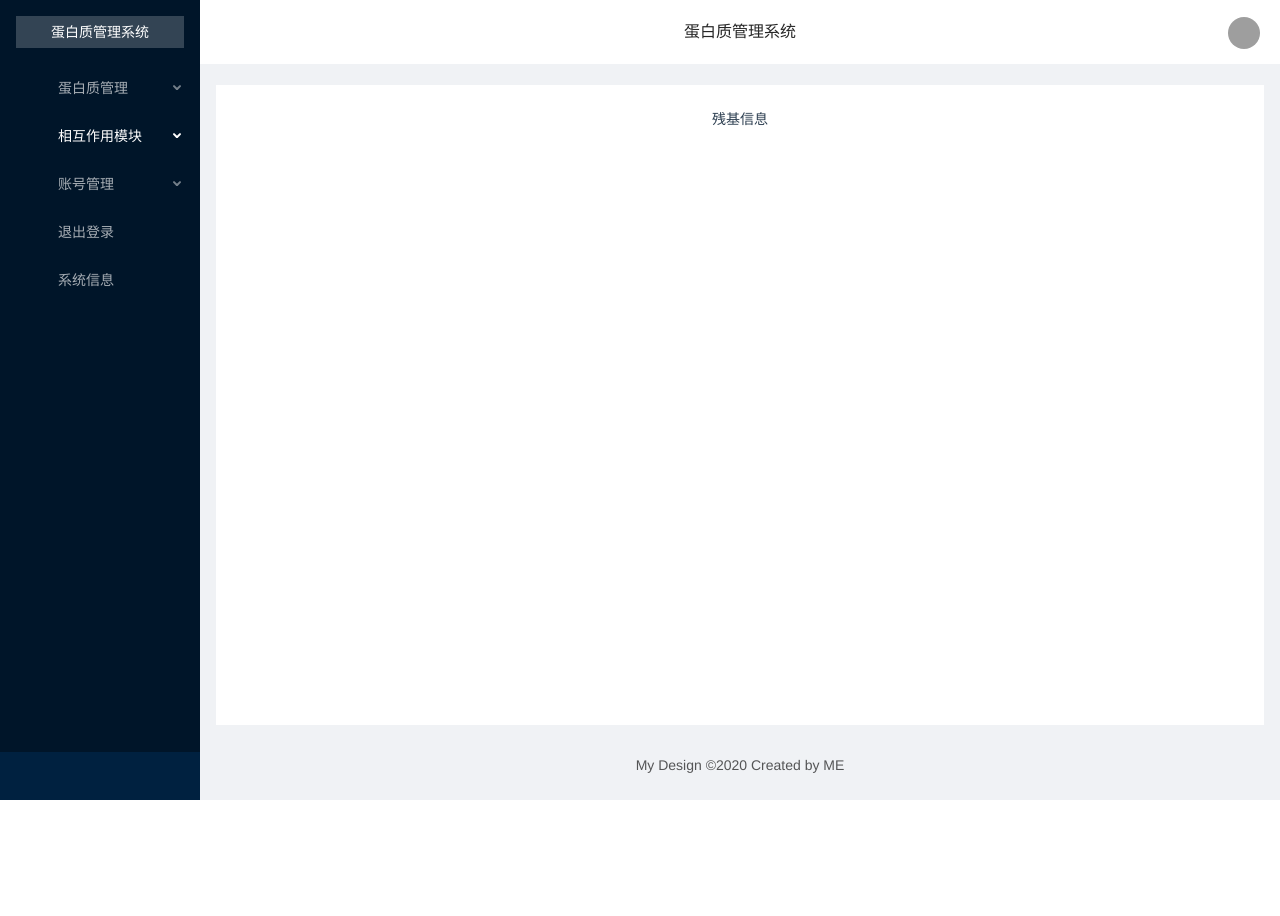
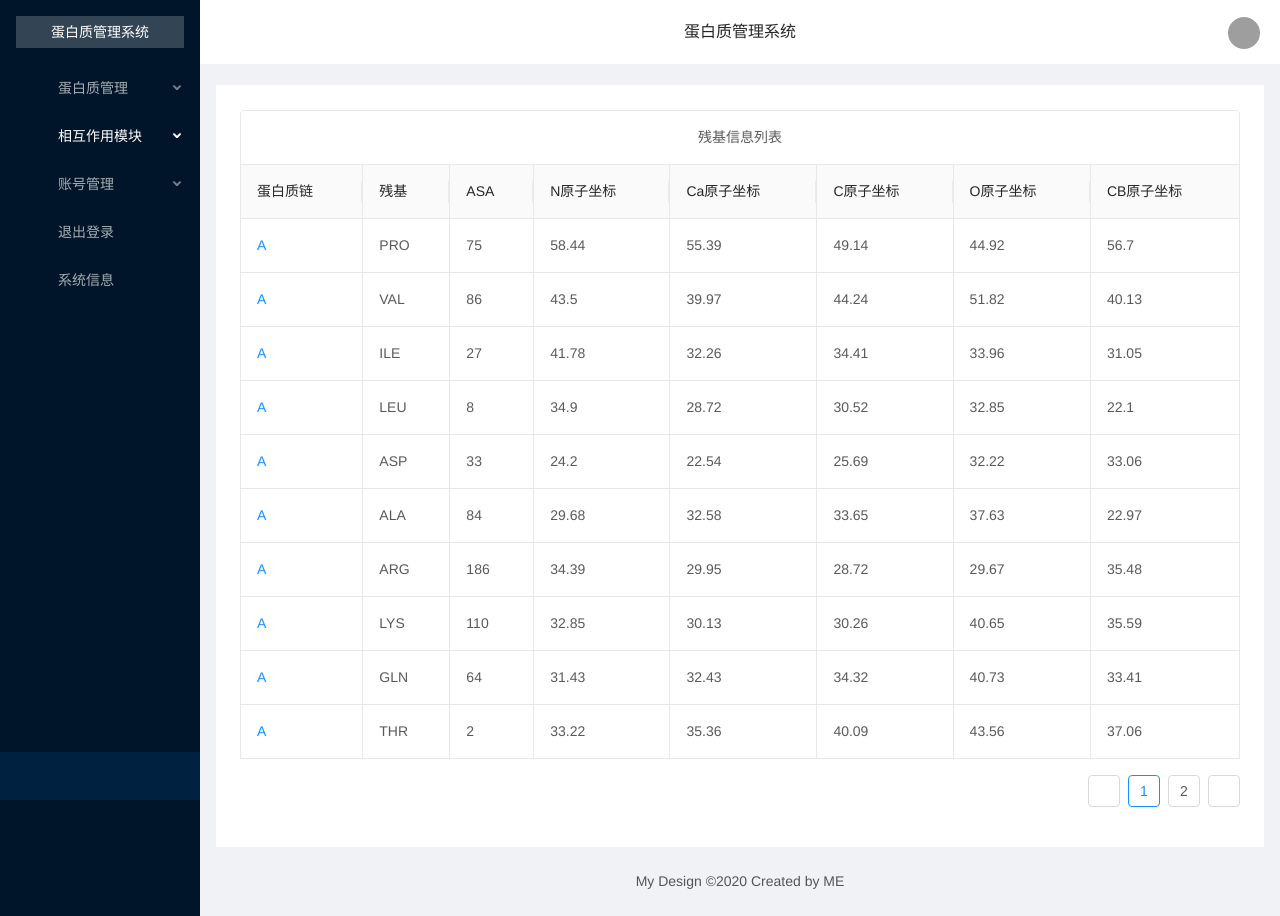
Before and after one commit to Forkeep/Protein-Manage, a Vue app: page /interact/protein-chain in a window 1280 px wide. Before the commit the page ends 800 px from the top, so only its background shows below. Built offline with nearby package versions, Linux system fonts and the light colour scheme; sample sign-in values are in the browser's storage; grey boxes are pictures that could not be loaded.

Commit message:
残基展示功能

```diff
--- a/src/router/index.js
+++ b/src/router/index.js
@@ -45,6 +45,10 @@ const routes = [
     component: () =>
       import(/* webpackChunkName: "interact" */ "../views/Interact/index"),
     children: [
+      {
+        path: "/interact",
+        redirect: "/interact/protein-chain"
+      },
       {
         path: "/interact/protein-chain",
         name: "protein_chain",
@@ -98,6 +102,10 @@ const routes = [
       import(/* webpackChunkName: "user" */ "../views/UserManage/index"),
     children: [
       {
+        path: "/user-manage",
+        redirect: "/user-manage/change-pwd"
+      },
+      {
         path: "/user-manage/change-pwd",
         name: "change-pwd",
         component: () =>
--- a/src/views/Interact/ResiduesItem.vue
+++ b/src/views/Interact/ResiduesItem.vue
@@ -1,11 +1,108 @@
 <template>
   <div>
-    残基信息
+    <a-table :columns="columns" :dataSource="data" bordered>
+      <template slot="name" slot-scope="text">
+        <a>{{ text }}</a>
+      </template>
+      <template slot="title">
+        残基信息列表
+      </template>
+    </a-table>
   </div>
 </template>
 
 <script>
-export default {};
+const columns = [
+  {
+    title: "蛋白质链",
+    dataIndex: "chain",
+    scopedSlots: { customRender: "name" }
+  },
+  {
+    title: "残基",
+    dataIndex: "residues"
+  },
+  {
+    title: "ASA",
+    dataIndex: "asa",
+    scopedSlots: { customRender: "action" }
+  },
+  {
+    title: "N原子坐标",
+    dataIndex: "np",
+    scopedSlots: { customRender: "action" }
+  },
+  {
+    title: "Ca原子坐标",
+    dataIndex: "cap",
+    scopedSlots: { customRender: "action" }
+  },
+  {
+    title: "C原子坐标",
+    dataIndex: "cp",
+    scopedSlots: { customRender: "action" }
+  },
+  {
+    title: "O原子坐标",
+    dataIndex: "op",
+    scopedSlots: { customRender: "action" }
+  },
+  {
+    title: "CB原子坐标",
+    dataIndex: "cbp",
+    scopedSlots: { customRender: "action" }
+  }
+];
+
+export default {
+  data() {
+    return {
+      data: [],
+      columns,
+      residuesList: []
+    };
+  },
+  mounted() {
+    this.residuesList = JSON.parse(
+      window.localStorage.getItem("residuesItem") ||
+        "[\n" +
+          '["A","PRO","75","58.44","55.39","49.14","44.92","56.7"],\n' +
+          '["A","VAL","86","43.5","39.97","44.24","51.82","40.13"],\n' +
+          '["A","ILE","27","41.78","32.26","34.41","33.96","31.05"],\n' +
+          '["A","LEU","8","34.9","28.72","30.52","32.85","22.1"],\n' +
+          '["A","ASP","33","24.2","22.54","25.69","32.22","33.06"],\n' +
+          '["A","ALA","84","29.68","32.58","33.65","37.63","22.97"],\n' +
+          '["A","ARG","186","34.39","29.95","28.72","29.67","35.48"],\n' +
+          '["A","LYS","110","32.85","30.13","30.26","40.65","35.59"],\n' +
+          '["A","GLN","64","31.43","32.43","34.32","40.73","33.41"],\n' +
+          '["A","THR","2","33.22","35.36","40.09","43.56","37.06"],\n' +
+          '["B","PRO","70","60.87","59.77","54.76","50.87","62.21"],\n' +
+          '["B","VAL","93","51.25","46.46","51.81","57.94","47.17"],\n' +
+          '["B","ILE","27","47.45","39.76","42.91","43.72","35.84"],\n' +
+          '["B","LEU","9","44.58","39.01","41.69","45.46","31.04"],\n' +
+          '["B","ASP","36","36.5","37.12","36.78","39.6","47.43"],\n' +
+          '["B","ALA","92","45.77","48.68","48.45","55.22","42.04"],\n' +
+          '["B","ARG","177","45.07","42.51","41.4","46.94","50.38"],\n' +
+          '["B","LYS","124","37.88","34.3","35.02","44.46","40.43"],\n' +
+          '["B","GLN","73","33.91","35.25","36.88","41.95","37.77"],\n' +
+          '["B","THR","2","32.23","34.65","36.14","38.57","35.39"]\n' +
+          "]"
+    );
+    for (let i = 0; i < this.residuesList.length; i++) {
+      this.data.push({
+        key: i,
+        chain: this.residuesList[i][0],
+        residues: this.residuesList[i][1],
+        asa: this.residuesList[i][2],
+        np: this.residuesList[i][3],
+        cap: this.residuesList[i][4],
+        cp: this.residuesList[i][5],
+        op: this.residuesList[i][6],
+        cbp: this.residuesList[i][7]
+      });
+    }
+  }
+};
 </script>
 
 <style lang="less" scoped></style>
```
